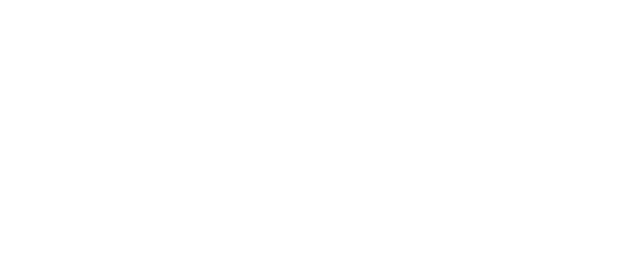
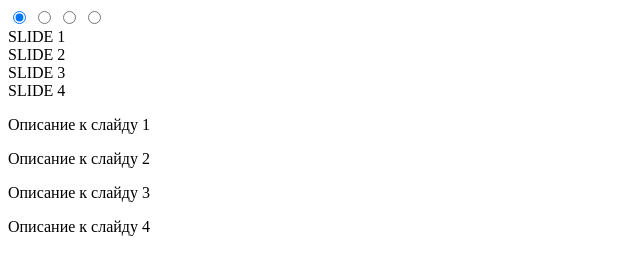
Before and after one commit to freenokke/cssMemSlider, a plain HTML site: page cssMemSlider/index.html in a window 1280 px wide. Shown: the whole page, without its empty margins (0-640 px from the left). Drawn offline with Linux system fonts and the light colour scheme.

Commit message:
feat: add html layout (Fri, May 13, 2022 10:47:26 AM)

```diff
--- a/cssMemSlider/index.html
+++ b/cssMemSlider/index.html
@@ -8,6 +8,33 @@
   <title>cssMemSlider</title>
 </head>
 <body>
-
+  <div class="slider">
+    <div class="slider__container ">
+      <input type="radio" name="r" id="r1" checked>
+      <input type="radio" name="r" id="r2">
+      <input type="radio" name="r" id="r3">
+      <input type="radio" name="r" id="r4">
+      <div class="slider__images">
+        <div class="slider__slide s1">SLIDE 1</div>
+        <div class="slider__slide s2">SLIDE 2</div>
+        <div class="slider__slide s3">SLIDE 3</div>
+        <div class="slider__slide s4">SLIDE 4</div>
+      </div>
+      <div class="slider__slider-handle">
+        <label for="r1"><div class="bullet b1"></div></label>
+        <label for="r2"><div class="bullet b2"></div></label>
+        <label for="r3"><div class="bullet b3"></div></label>
+        <label for="r4"><div class="bullet b4"></div></label>
+      </div>
+      <div class="slider__slide-description slide-description">
+        <div class="slide-description__text-list">
+          <p class="text t1"> Описание к слайду 1</p>
+          <p class="text t2"> Описание к слайду 2</p>
+          <p class="text t3"> Описание к слайду 3</p>
+          <p class="text t4"> Описание к слайду 4</p>
+        </div>
+      </div>
+    </div>
+  </div>
 </body>
 </html>
```
